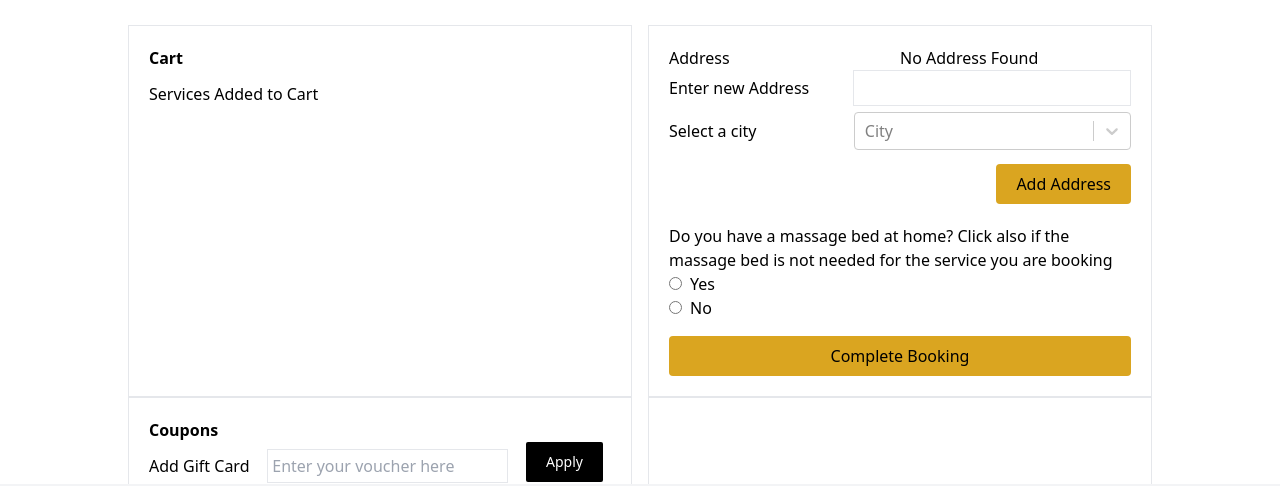
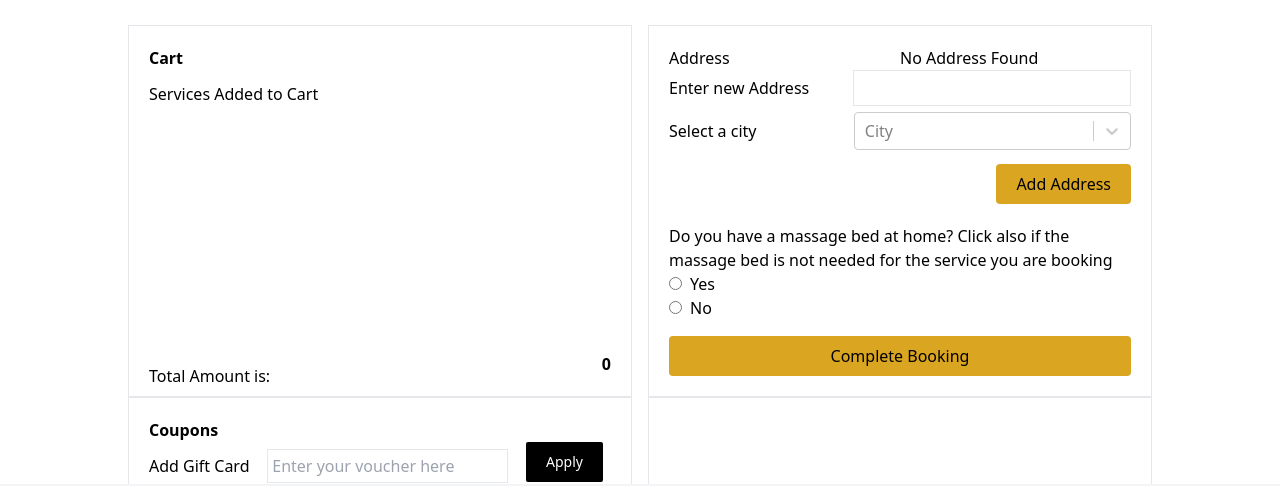
Before and after one commit to yahyaammar-dev/bor-tmh, a Next.js app: page /booking/booking4 in a window 1280 px wide. Shown: the part 272-758 px from the top of the page. Built offline with nearby package versions, Linux system fonts and the light colour scheme.

Commit message:
fixed coupon code

```diff
--- a/components/Misc/Booking4.jsx
+++ b/components/Misc/Booking4.jsx
@@ -7,6 +7,7 @@ import { useRouter } from "next/router";
 import { useDataHandler } from "../../utils/dataHandler"; // Import the useDataHandler function from the dataHandler.js file
 import { intiateBooking, nexiPayByLink } from "../../pages/api/hello";
 import axios from "axios";
+import { useDispatch } from "react-redux";
 
 const Booking4 = ({ loader, setLoader }) => {
   const {
@@ -14,6 +15,9 @@ const Booking4 = ({ loader, setLoader }) => {
     handleLocalData,
     confirmation,
   } = useDataHandler(setLoader); // Use the useDataHandler hook to access the functions and state
+
+
+  const dispatch = useDispatch()
 
   useEffect(() => {
     console.log(reduxData)
@@ -33,25 +37,33 @@ const Booking4 = ({ loader, setLoader }) => {
   const [coupon, setCoupon] = useState()
 
   const submitCoupon = () => {
-    if(coupon == null){
+    if (coupon == null) {
       alert('please enter coupon')
     }
-    let data ={
-      "code": "yahya"
+    let data = {
+      "code": coupon
     }
     axios.post('https://takemihome.it/en/submit_gift', data)
-    .then((res)=>{
-      if(res.data.success == true){
+      .then((res) => {
+        if (res.data.success == true) {
           let amountOfGiftCard = res?.data?.voucherAmount
+
+          let reduxAmount  = reduxData?.appData?.totalAmount
+          let calculatedAmount = reduxAmount - amountOfGiftCard
+
+          if(calculatedAmount < 0 ){
+            calculatedAmount = 0
+          }
+          dispatch({type: "TOTALAMOUNT", payload: totalAmount})
 
           // get total amount from cart and show it here
           alert('Gift card applied applied, Amount reduced is', amountOfGiftCard)
-      }else{
+        } else {
           alert('Your Code is not correct')
         }
-      console.log('response from api',res)
+        console.log('response from api', res)
       })
-    .catch((err)=>{
+      .catch((err) => {
         console.log(err)
       })
   }
@@ -142,6 +154,7 @@ const Booking4 = ({ loader, setLoader }) => {
       <div className="flex custom__conatiner mx-auto gap-4">
         <div className="w-6/12 border p-5">
           <h3 className="font-bold">Cart</h3>
+          <div className="flex justify-between flex-col h-full">
             <ul>
               <p className="my-3">Services Added to Cart</p>
               {reduxData.appData.cart.map((item) => {
@@ -161,6 +174,13 @@ const Booking4 = ({ loader, setLoader }) => {
                 )
               })}
             </ul>
+            <div className="flex justify-between">
+              <p className="my-3">Total Amount is:</p>
+              <p className="font-bold">
+                {reduxData?.appData?.totalAmount}
+              </p>
+            </div>
+          </div>
           {/* <div className="iconBox flex">
                   <img src="/imgs/add.png" />
                   <p>{user[3] != null ? user[2] : "No Address"}</p>
@@ -280,8 +300,8 @@ const Booking4 = ({ loader, setLoader }) => {
 
           <div className="flex justify-between items-center">
             <p>Add Gift Card</p>
-                <input type='text' onChange={(e)=>{setCoupon(e.target.value)}}  placeholder="Enter your voucher here" className="px-1 py-1 border" />
-                <button onClick={()=>{
+            <input type='text' onChange={(e) => { setCoupon(e.target.value) }} placeholder="Enter your voucher here" className="px-1 py-1 border" />
+            <button onClick={() => {
               submitCoupon()
             }} class="flex gap-2 justify-center items-center focus:outline-none text-white bg-green-700 hover:bg-green-800 focus:ring-4 focus:ring-green-300 font-medium rounded-lg text-sm px-5 py-2.5 mr-2 mb-2 dark:bg-green-600 dark:hover:bg-green-700 dark:focus:ring-green-800">Apply</button>
           </div>
--- a/redux/reducer.js
+++ b/redux/reducer.js
@@ -28,7 +28,8 @@ const initialState = {
   newAddress: null,
   currCorporate: null,
   newCity: null,
-  currentAddress: null
+  currentAddress: null,
+  totalAmount: 0
 };
 
 const authReducer = (state = initialState, action) => {
@@ -49,6 +50,11 @@ const authReducer = (state = initialState, action) => {
 
 const appData = (state = initialState, action) => {
   switch (action.type) {
+    case "TOTALAMOUNT":
+      return{
+        ...state,
+        totalAmount: action.payload
+      }
     case "TYPE":
       return {
         ...state,
--- a/utils/dataHandler.jsx
+++ b/utils/dataHandler.jsx
@@ -195,6 +195,17 @@ export function useDataHandler(setLoader) {
 
     } else if (newData.type === "updateCart"){
       setLoader(true);
+
+      if(newData?.data){
+        var totalAmount = 0
+        newData?.data?.map((item)=>{
+          totalAmount = Number(totalAmount) + Number(item.price)
+        })
+        dispatch({type: "TOTALAMOUNT", payload: totalAmount})
+      }
+
+
+
       setLocalData({ ...localData, cart: newData.data });
       dispatch({ type: "CART", payload: newData.data });
       setLoader(false);
```
Lines whose indentation alone changed are shown as unchanged.
